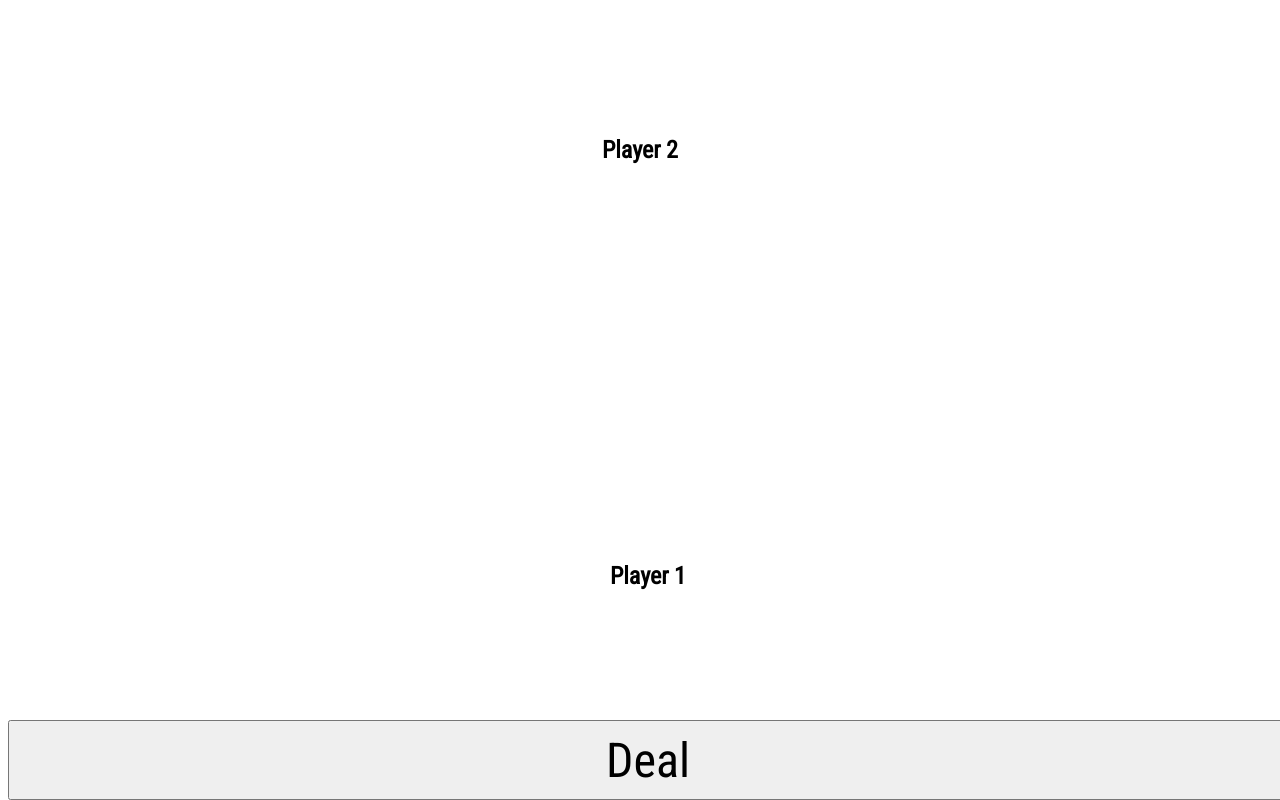
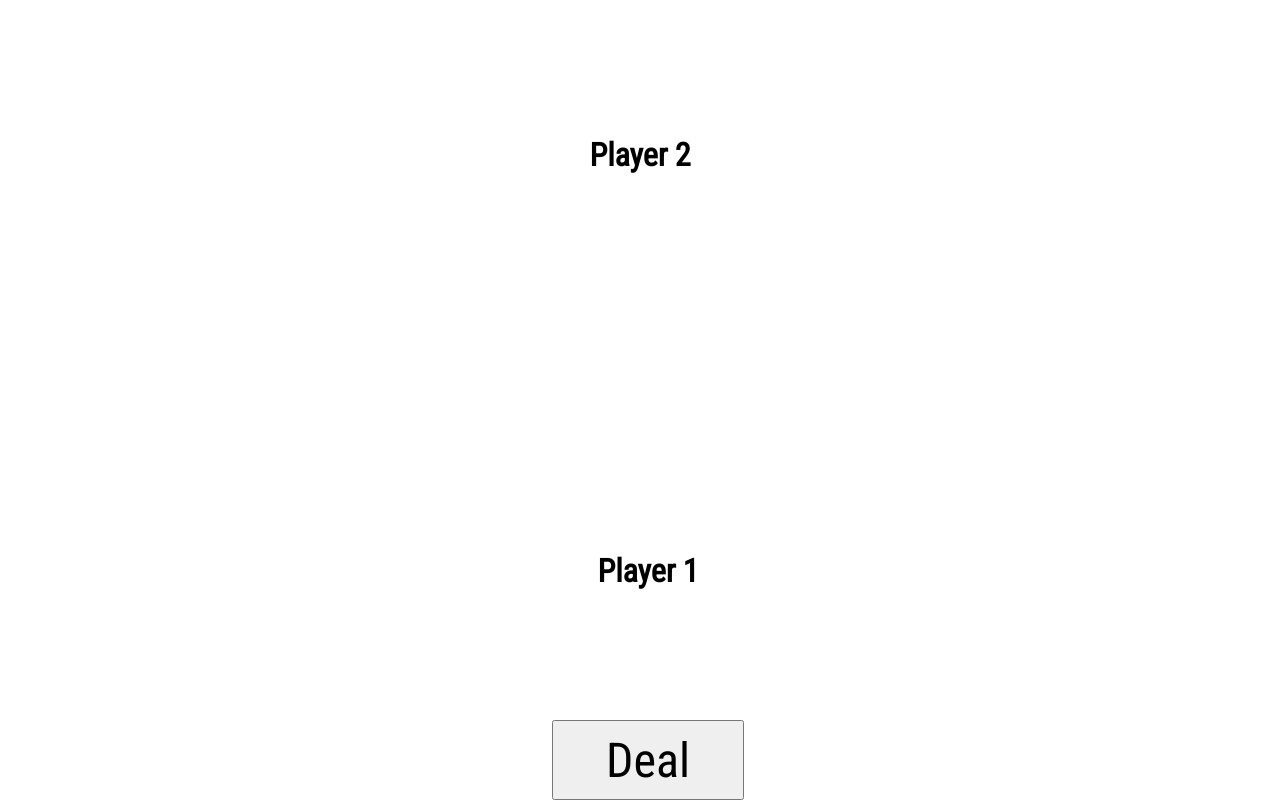
Before and after one commit to Zed2808/pb, a Flask app: page / in a window 1280 px wide. Run offline with Flask 2, Linux system fonts and the light colour scheme.

Commit message:
adv_button only fills width on mobile, changed text sizes

```diff
--- a/app/static/css/style.css
+++ b/app/static/css/style.css
@@ -1,5 +1,4 @@
 p {
-	font-size: 150%;
 	font-family: Roboto Condensed;
 	margin: 10px;
 }
@@ -7,6 +6,7 @@ p {
 .name {
 	width: 100%;
 	text-align: center;
+	font-size: 200%;
 }
 
 .hand {
@@ -37,6 +37,7 @@ p {
 
 #log {
 	text-align: center;
+	font-size: 150%;
 }
 
 #bottom_name {
@@ -52,13 +53,20 @@ p {
 #bottom {
 	width: 100%;
 	height: 10%;
+	text-align: center;
 	position: fixed;
 	bottom: 0%;
 }
 
 #adv_button {
-	width: 100%;
+	width: 15%;
 	height: 100%;
 	font-size: 300%;
 	font-family: Roboto Condensed;
 }
+
+@media only screen and (max-width: 1080px) {
+	#adv_button {
+		width: 100%;
+	}
+}
```
